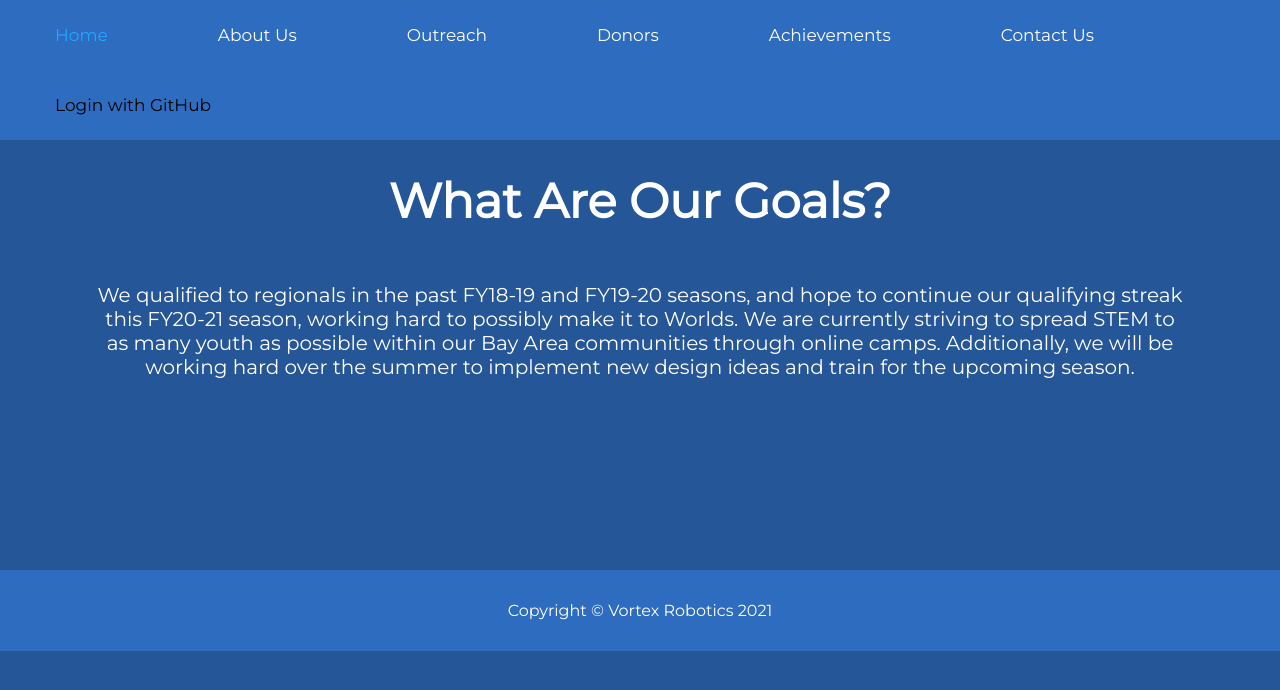
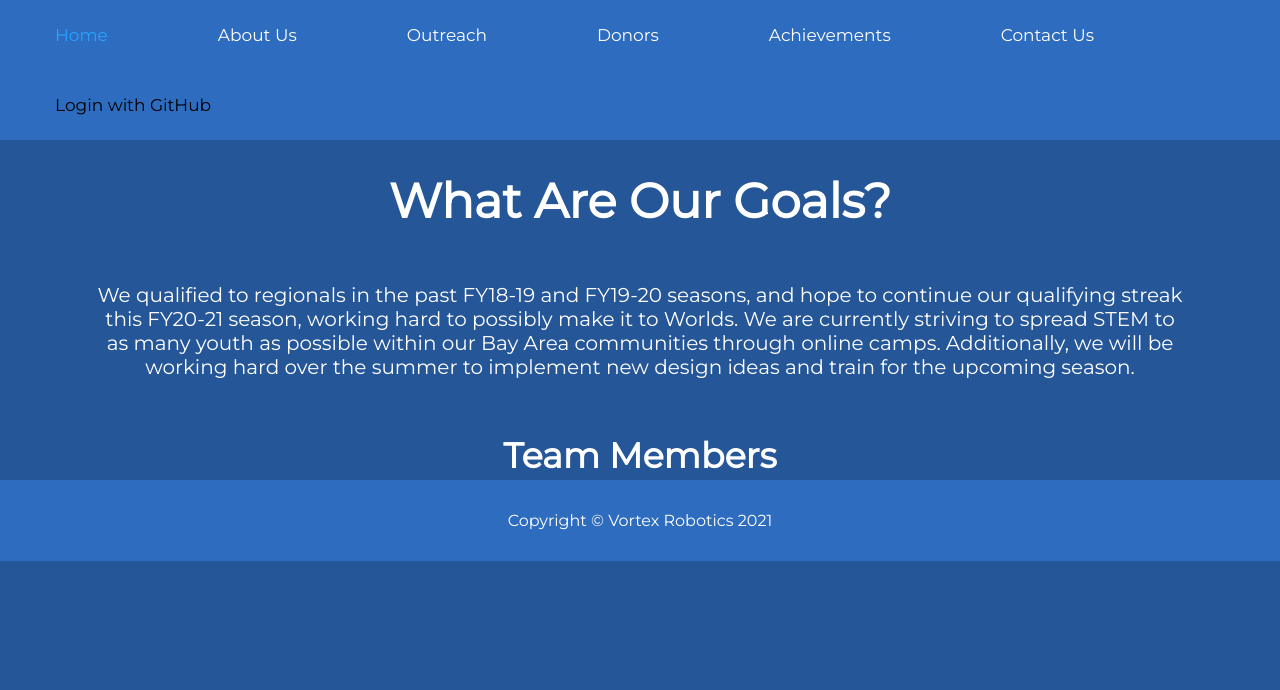
Before and after one commit to akothari7/vortex-robotics, a React (Create React App) app in the folder client/: page /about in a window 1280 px wide. Shown: the top 690 px of the page. Built offline with nearby package versions, Linux system fonts and the light colour scheme.

Commit message:
feat(Client): some client stuff

```diff
--- a/client/package.json
+++ b/client/package.json
@@ -44,6 +44,7 @@
     ]
   },
   "devDependencies": {
+    "@types/js-cookie": "^2.2.6",
     "@types/react-router-dom": "^5.1.7"
   }
 }
--- a/client/src/App.tsx
+++ b/client/src/App.tsx
@@ -1,6 +1,5 @@
 import { HomePage } from "./pages/HomePage";
 import { AboutPage } from "./pages/AboutPage";
-
 import "./App.css";
 import { BrowserRouter as Router, Route, Switch } from "react-router-dom";
 
@@ -12,7 +11,7 @@ const App = () => {
           <Route exact path="/about">
             <AboutPage />
           </Route>
-          <Route exact path="/admin" component={() => <h1>admin</h1>} />
+          <Route exact path="/admin" component={() => <div>admin</div>} />
 
           <Route exact path="/">
             <HomePage />
--- a/client/src/pages/AboutPage.tsx
+++ b/client/src/pages/AboutPage.tsx
@@ -8,7 +8,7 @@ export const AboutPage = (): JSX.Element => {
   return (
     <div>
       <Navbar />
-      <div className="content">
+      <div className="about_content">
         <Bounce>
           <h1 className="title">What Are Our Goals?</h1>
         </Bounce>
@@ -16,6 +16,7 @@ export const AboutPage = (): JSX.Element => {
           <Fade>
             <GoalsParagraph />
           </Fade>
+          <h1 className="tm">Team Members</h1>
         </div>
       </div>
       <Footer />
--- a/client/src/ui/css/AboutPage.css
+++ b/client/src/ui/css/AboutPage.css
@@ -1,4 +1,4 @@
-.content {
+.about_content {
   text-align: center;
   position: relative;
   top: 50px;
```
Also changed, not shown: 1 other file (tests, documents, lock files or other folders).
